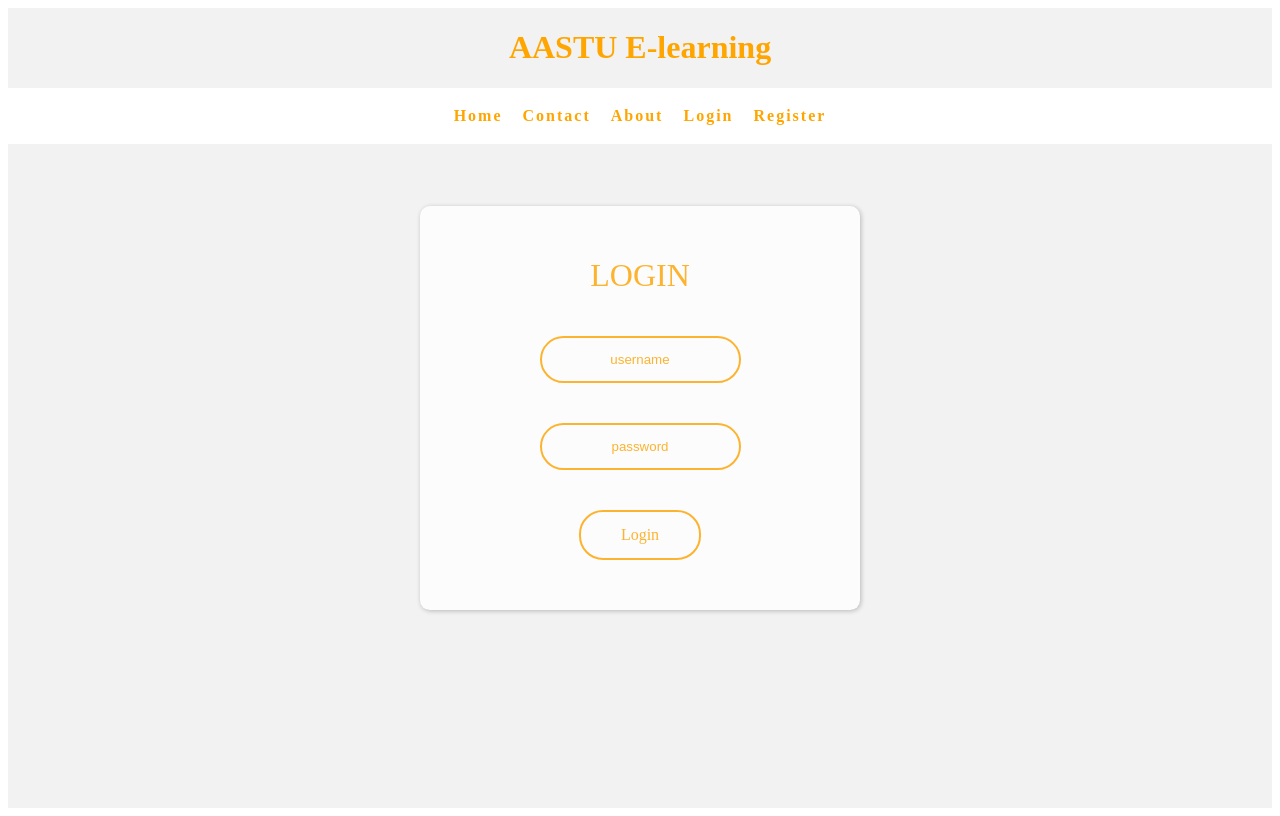
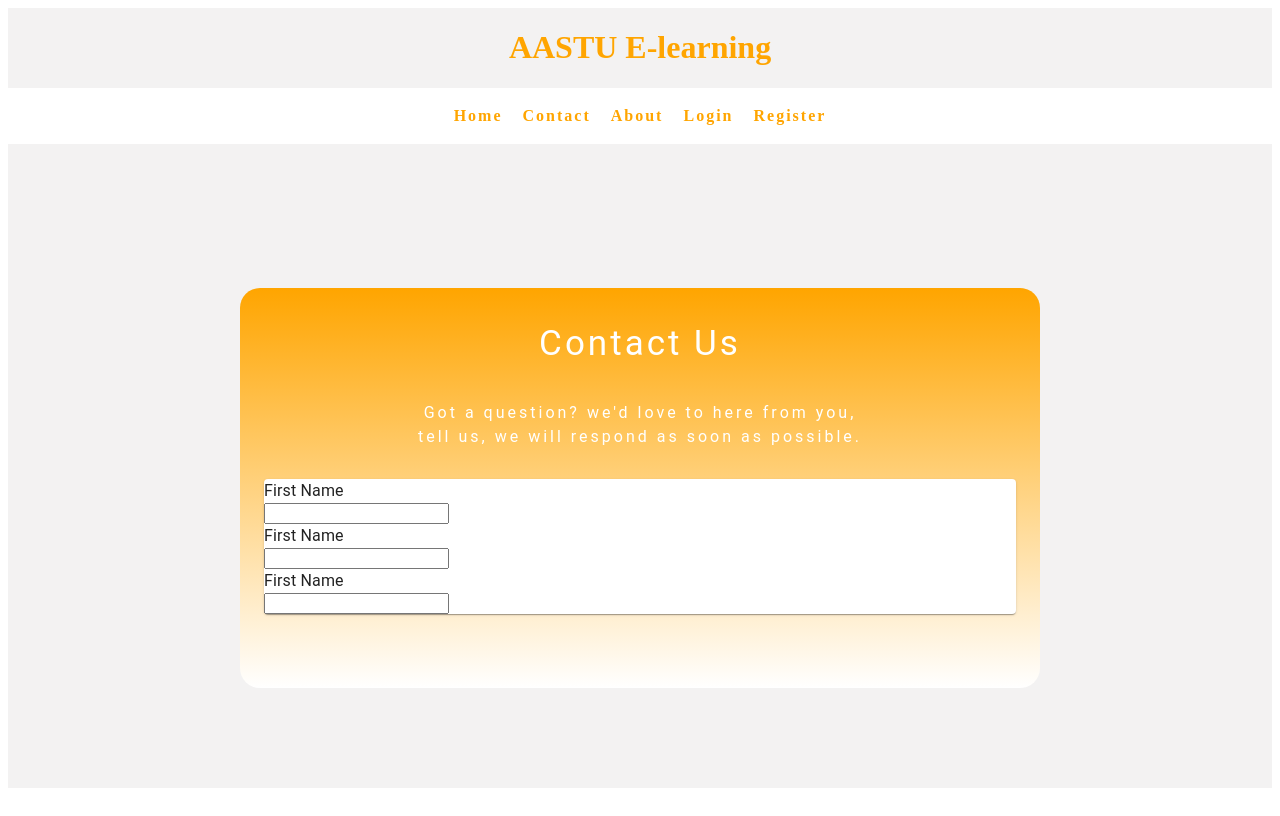
Before and after one commit to mesi473/Alkebulan, a React (Create React App) app in the folder e_learning/: page /contact in a window 1280 px wide. Built offline with nearby package versions, Linux system fonts and the light colour scheme.

Commit message:
contact page is added

```diff
--- a/e_learning/package.json
+++ b/e_learning/package.json
@@ -13,7 +13,7 @@
     "react-dom": "^17.0.2",
     "react-redux": "^7.2.4",
     "react-router-dom": "^5.2.0",
-    "react-scripts": "4.0.3",
+    "react-scripts": "^4.0.3",
     "redux": "^4.1.0",
     "thunk": "^0.0.1",
     "web-vitals": "^1.1.2"
--- a/e_learning/src/App.js
+++ b/e_learning/src/App.js
@@ -1,13 +1,25 @@
 import './App.css';
 import Home from './components/Home';
-import {BrowserRouter,Route} from 'react-router-dom';
+import Header from './components/Header';
+import Footer from './components/Footer';
+import Contact from './components/Contact';
+import {BrowserRouter,Route,Switch} from 'react-router-dom';
 
 function App() {
   return (
     <BrowserRouter>
+
       <div className="app">
-        <Route path="/" component={Home}/>
+       <Header/>
+        <Switch>
+          <Route path="/" component={Home} exact/>
+          <Route path="/contact" exact>
+            <Contact/>
+          </Route>
+        </Switch>
+        <Footer/>
       </div>
+
     </BrowserRouter>
   );
 }
--- /dev/null
+++ b/e_learning/src/components/Contact.js
@@ -0,0 +1,26 @@
+import React from 'react'
+import useStyles from './ContactStyle'
+import { Container,Paper,Typography,Input,InputLabel,FormControl } from '@material-ui/core';
+
+function Contact() {
+    const classes=useStyles();
+    return (
+        <div>
+            <Container className={classes.wholeform}>
+                         <Typography className={classes.title}>Contact Us</Typography>
+                         <Typography className={classes.underTitle}>Got a question? we'd love to here from you,<br/>
+                               tell us, we will respond as soon as possible.</Typography>
+                      <Paper className={classes.forms}>
+                            <Typography>First Name</Typography>
+                            <input className={classes.inputs} type="text"></input>
+                            <Typography>First Name</Typography>
+                            <input className={classes.inputs} type="text"></input>
+                            <Typography>First Name</Typography>
+                            <input className={classes.inputs} type="text"></input>
+                      </Paper>
+            </Container>
+        </div>
+    )
+}
+
+export default Contact
--- /dev/null
+++ b/e_learning/src/components/ContactStyle.js
@@ -0,0 +1,27 @@
+import {makeStyles} from '@material-ui/core'
+
+export default makeStyles((theme)=>({
+    wholeform:{
+        background:'linear-gradient(orange,white)',
+        marginTop:'-120px',
+        height:'400px',
+        width:'800px',
+        borderRadius:'20px',
+        marginBottom:'100px'
+    },
+    title:{
+        color:'white',
+        textAlign:'center',
+        fontSize:'35px',
+        letterSpacing:'3px',
+        padding:'30px',
+        paddingBottom:'0px'
+    },
+    underTitle:{
+        color:'white',
+        textAlign:'center',
+        fontSize:'16px',
+        letterSpacing:'3px',
+        padding:'30px'
+    }
+}))
--- a/e_learning/src/components/Home.js
+++ b/e_learning/src/components/Home.js
@@ -1,18 +1,16 @@
 import React from 'react';
 import Login from './Login';
 import Register from './Register';
-import Header from './Header';
-import Footer from './Footer';
 import {Route} from 'react-router-dom'
 import './home.css';
 
 export default function Home() {
     return (
         <div className="home">
-            <Header/>
+
             <Login/>
             <Route path="/register" exact component={Register}/>
-            <Footer/>
+
         </div>
     )
 }
```
Also changed, not shown: 1 other file (tests, documents, lock files or other folders).
